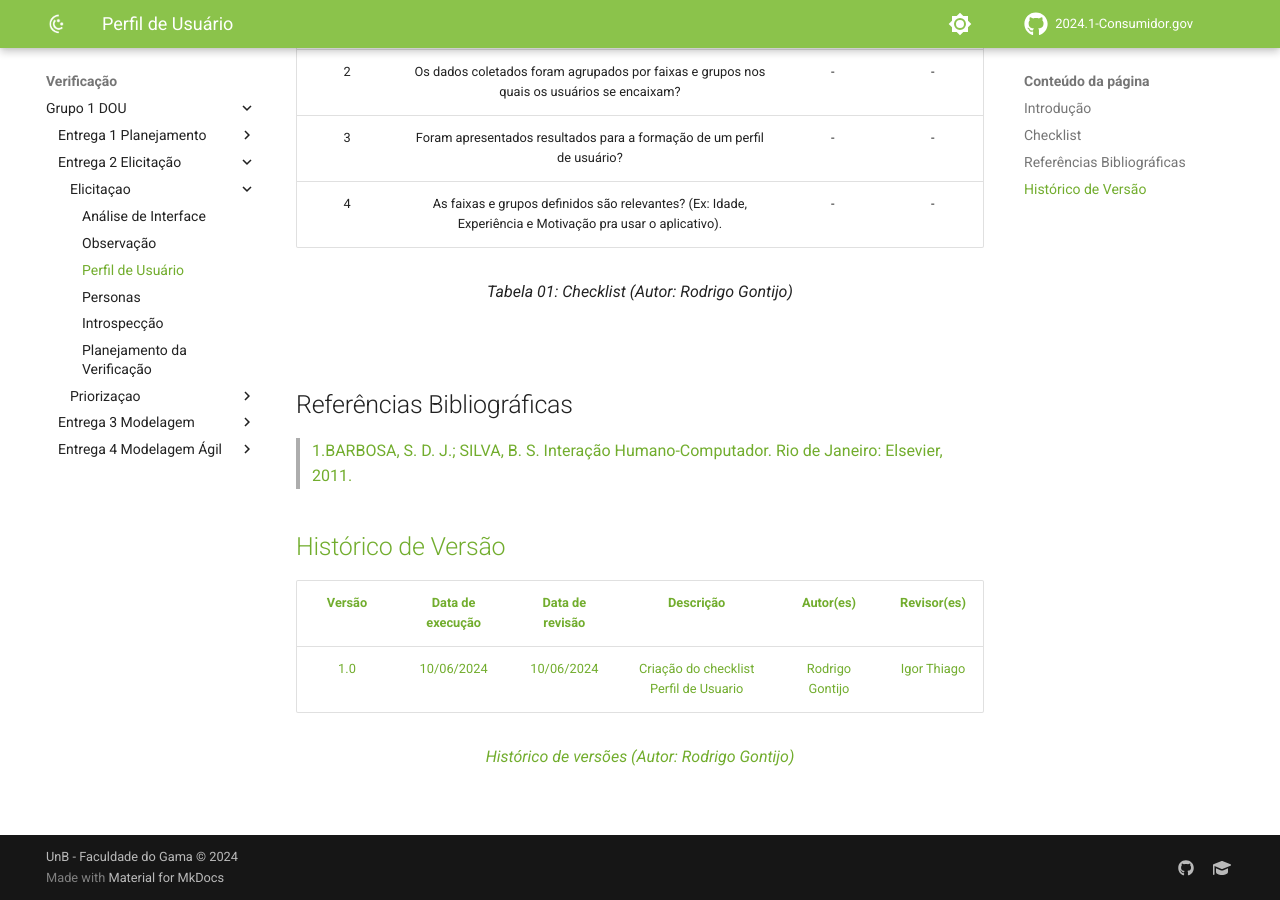
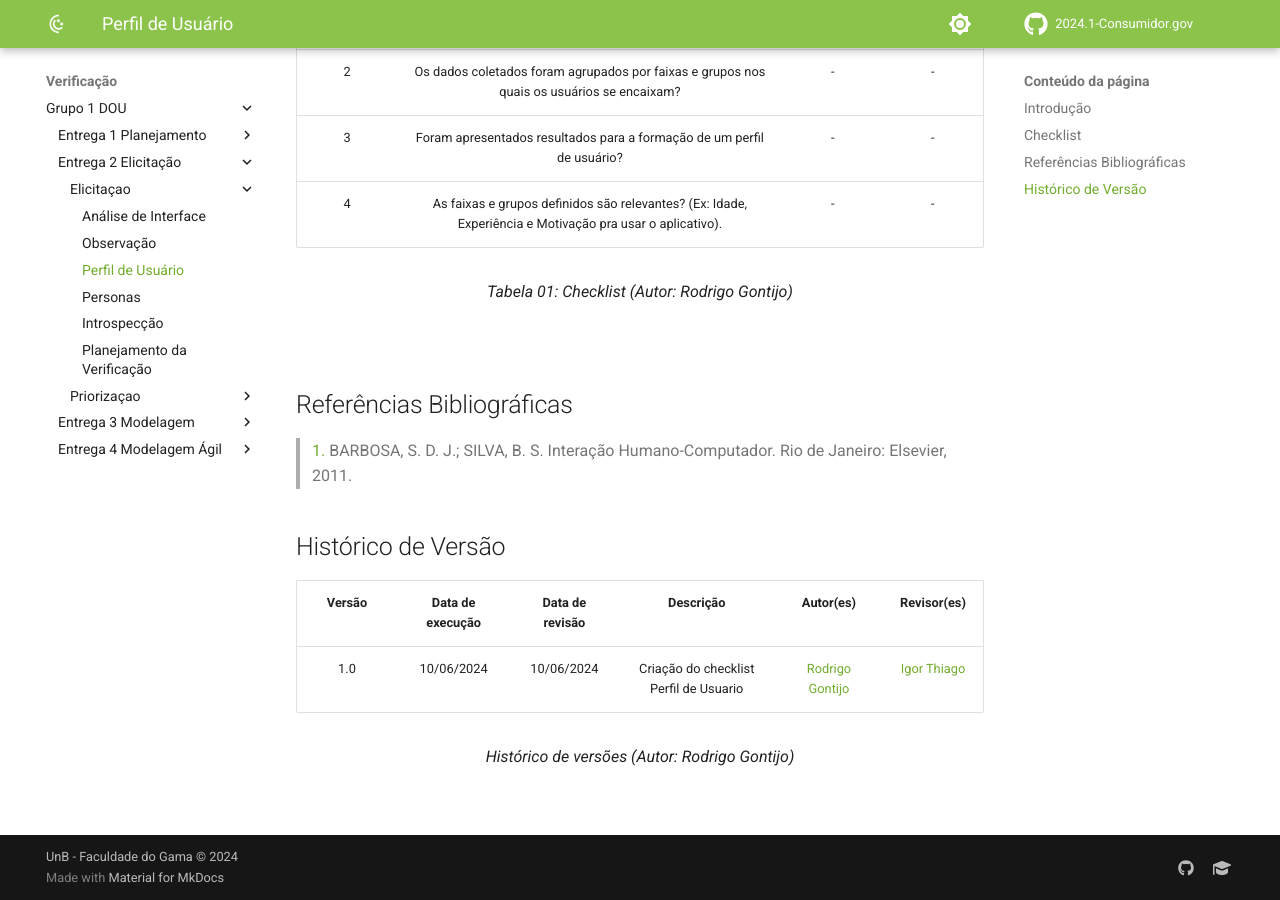
Before and after one commit to Requisitos-de-Software/2024.1-Grupo08, an MkDocs documentation site: the page built from docs/Verificação/Grupo 1 - DOU/Entrega 2 - Elicitação/Elicitaçao/PerfildeUsuario.md, in a window 1280 px wide and 900 px high, scrolled down 576 px. Built offline with MkDocs 1.6.1 and Material for MkDocs 9.7.7, drawn with Linux system fonts in a browser that asks for light colours; comment, search, counter and statistics services are not loaded.

```diff
--- a/docs/Verificação/Grupo 1 - DOU/Entrega 2 - Elicitação/Elicitaçao/PerfildeUsuario.md
+++ b/docs/Verificação/Grupo 1 - DOU/Entrega 2 - Elicitação/Elicitaçao/PerfildeUsuario.md
@@ -20,10 +20,10 @@ A tabela 1 apresenta o checklist de verificação desenvolvido com base no artef
 </div>
 <br/>
 
-
 ## Referências Bibliográficas
 
-> <a id="FTF1Ref" href="#FTF1">1.BARBOSA, S. D. J.; SILVA, B. S. Interação Humano-Computador. Rio de Janeiro: Elsevier, 2011.
+> <a id="FTF1Ref" href="#FTF1">1. </a> BARBOSA, S. D. J.; SILVA, B. S. Interação Humano-Computador. Rio de Janeiro: Elsevier, 2011.
+
 ## Histórico de Versão
 
 | Versão | Data de execução | Data de revisão |  Descrição                          | Autor(es)                                           | Revisor(es)                                           |
```
